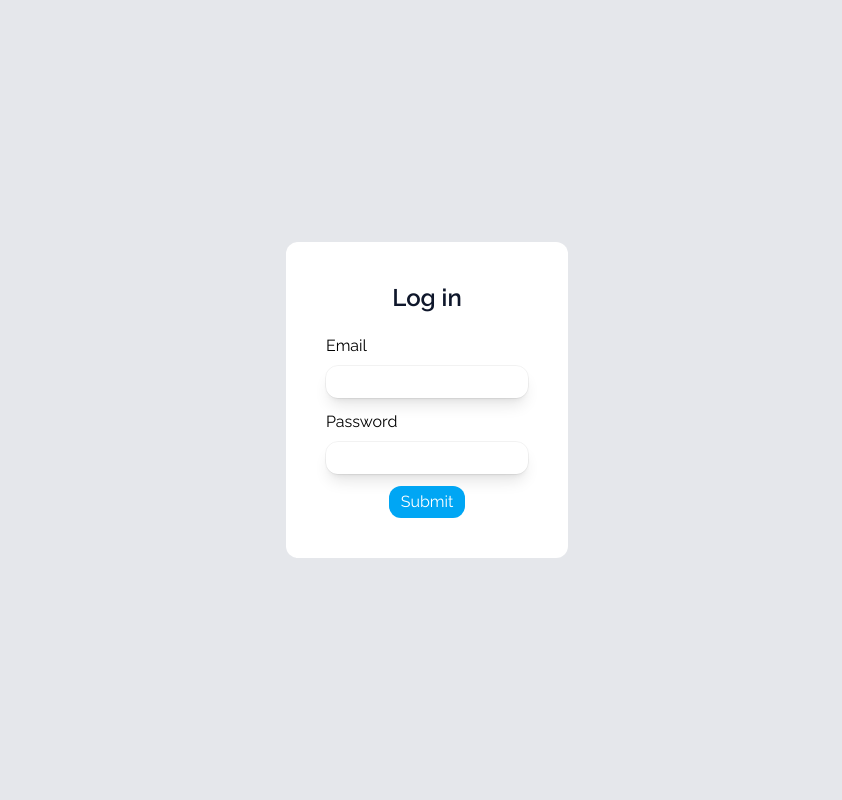
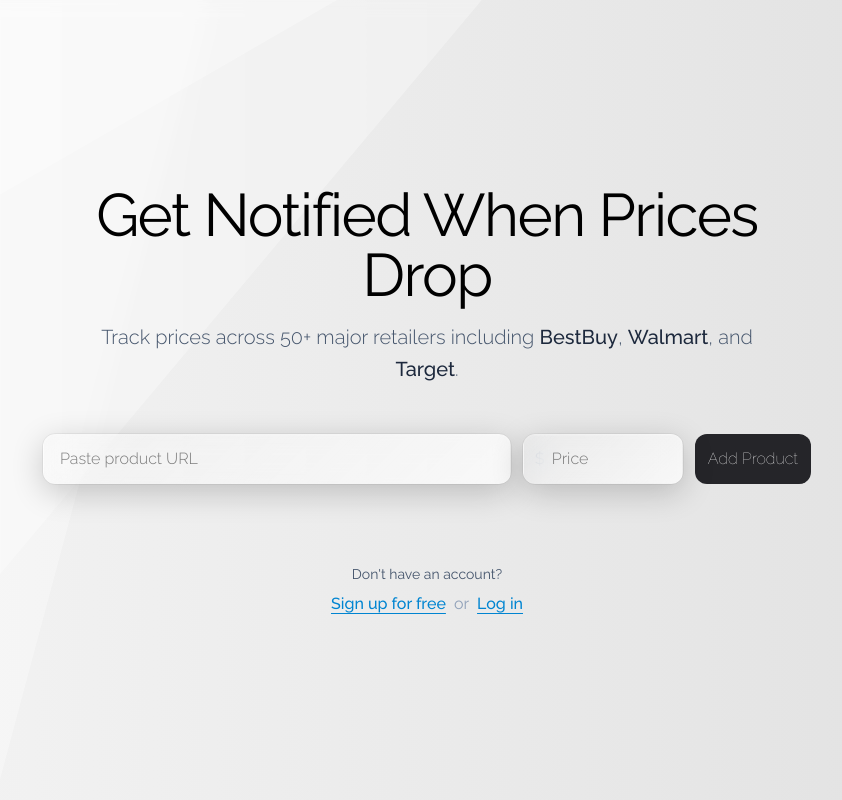
Before and after one commit to Irving999/price-sparrow, a React (Vite) app in the folder client/: page / in a window 1280 px wide. Before the commit this address led to /login. Shown: the whole page, without its empty margins (213-1055 px from the left). Built offline with nearby package versions, Linux system fonts and the light colour scheme; no server answers; sample sign-in values are in the browser's storage.

Commit message:
create a landing page and change Dashboard UI

```diff
--- a/client/src/App.jsx
+++ b/client/src/App.jsx
@@ -6,6 +6,7 @@ import NotFound from "./pages/NotFound"
 import ProtectedRoute from "./components/ProtectedRoute"
 import Watches from "./pages/Watches"
 import Watch from "./pages/Watch"
+import Landing from "./pages/Landing"
 
 function App() {
   return (
@@ -13,9 +14,11 @@ function App() {
       <AuthProvider>
         <Routes>
           <Route
-            path="/"
+            path="/dashboard"
             element={
-              <Dashboard />
+              <ProtectedRoute>
+                <Dashboard />
+              </ProtectedRoute>
             }
           />
           <Route
@@ -34,6 +37,7 @@ function App() {
               </ProtectedRoute>
             }
           />
+          <Route path="/" element={<Landing />} />
           <Route path="/login" element={<Login />} />
           <Route path="*" element={<NotFound />} />
         </Routes>
--- a/client/src/components/ProtectedRoute.jsx
+++ b/client/src/components/ProtectedRoute.jsx
@@ -11,7 +11,7 @@ export default function ProtectedRoute({ children }) {
         )
     }
     if (!isAuthenticated) {
-        return <Navigate to="/login" />
+        return <Navigate to="/" />
     }
 
     return children
--- a/client/src/components/StoreMarquee.jsx
+++ b/client/src/components/StoreMarquee.jsx
@@ -13,7 +13,7 @@ export default function StoreMarquee() {
     if (stores.length === 0) return null
 
     return (
-        <div className="mt-24 w-screen overflow-hidden">
+        <div className="mb-12 w-screen overflow-hidden">
             <p className="text-center text-xs font-semibold text-slate-400 uppercase tracking-[0.2em] mb-8">
                 Supported Retailers
             </p>
--- a/client/src/context/AuthContext.jsx
+++ b/client/src/context/AuthContext.jsx
@@ -14,14 +14,14 @@ export function AuthProvider({ children }) {
         localStorage.setItem("token", newToken)
         setToken(newToken)
         setUser(user)
-        navigate("/")
+        navigate("/dashboard")
     }
 
     const logout = () => {
         localStorage.removeItem("token")
         setToken(null)
         setUser(null)
-        navigate("/login")
+        navigate("/")
     }
 
     useEffect(() => {
--- a/client/src/pages/Dashboard.jsx
+++ b/client/src/pages/Dashboard.jsx
@@ -1,9 +1,6 @@
 import { useState } from "react"
 import Navbar from "../components/Navbar"
 import { useAuth } from "../context/AuthContext"
-import { useNavigate } from "react-router-dom";
-import AnimatedBackground from "../components/AnimatedBackground"
-import StoreMarquee from "../components/StoreMarquee"
 
 export default function Dashboard() {
     const [url, setUrl] = useState("")
@@ -13,14 +10,9 @@ export default function Dashboard() {
     const [submitLoading, setSubmitLoading] = useState(false)
 
     const { token, isAuthenticated } = useAuth()
-    const navigate = useNavigate()
 
     const handleSubmit = async (e) => {
         e.preventDefault()
-
-        if (!isAuthenticated) {
-            navigate("/login")
-        }
 
         if (!url || !price) {
             setError("Fields cannot be empty")
@@ -64,16 +56,16 @@ export default function Dashboard() {
     }
 
     return (
-        <AnimatedBackground fromStart={true}>
-            <div className="relative flex z-10 flex-1 flex-col items-center min-h-screen px-4 sm:px-6">
-                <Navbar />
-                <div className="my-24 sm:mt-40 w-full max-w-3xl">
+        <div className="relative flex z-10 flex-1 flex-col justify-between items-center min-h-screen px-4 sm:px-6">
+            {isAuthenticated && <Navbar />}
+
+            <div className={`${isAuthenticated ? 'my-24 sm:mt-40' : 'my-auto'} w-full max-w-3xl`}>
                 <h1 className="text-4xl sm:text-5xl md:text-6xl text-center mb-4 tracking-tight">
-                        Get Notified When Prices Drop
+                    Start tracking your next purchase
                 </h1>
 
                 <h2 className="text-lg sm:text-xl text-slate-600 font-light text-center mb-12 max-w-2xl mx-auto leading-relaxed">
-                        Track prices across 50+ major retailers including <span className="font-medium text-slate-800">BestBuy</span>, <span className="font-medium text-slate-800">Walmart</span>, and <span className="font-medium text-slate-800">Target</span>.
+                    Simply enter a url of any of the supported retail stores
                 </h2>
 
                 <div className="mt-8 sm:mt-12">
@@ -113,8 +105,6 @@ export default function Dashboard() {
                     {error && <p className="text-red-500 text-sm font-medium text-center animate-in fade-in duration-300">{error}</p>}
                 </div>
             </div>
-                <StoreMarquee/>
         </div>
-        </AnimatedBackground>
     )
 }
--- /dev/null
+++ b/client/src/pages/Landing.jsx
@@ -0,0 +1,144 @@
+import { useState } from "react"
+import Navbar from "../components/Navbar"
+import { useAuth } from "../context/AuthContext"
+import { useNavigate } from "react-router-dom";
+import AnimatedBackground from "../components/AnimatedBackground"
+import StoreMarquee from "../components/StoreMarquee"
+
+export default function Dashboard() {
+    const [url, setUrl] = useState("")
+    const [price, setPrice] = useState("")
+    const [error, setError] = useState("")
+    const [success, setSuccess] = useState("")
+    const [submitLoading, setSubmitLoading] = useState(false)
+
+    const { token, isAuthenticated } = useAuth()
+    const navigate = useNavigate()
+
+    console.log("visited")
+
+    const handleSubmit = async (e) => {
+        e.preventDefault()
+
+        if (!isAuthenticated) {
+            navigate("/login")
+            return
+        }
+
+        if (!url || !price) {
+            setError("Fields cannot be empty")
+            setSuccess("")
+            return
+        }
+
+        setSubmitLoading(true)
+        try {
+            const response = await fetch("http://localhost:3000/api/me/watches", {
+                method: "POST",
+                headers: {
+                    "Content-Type": "application/json",
+                    "Authorization": `Bearer ${token}`
+                },
+                body: JSON.stringify({
+                    url,
+                    targetPrice: Number(price)
+                })
+            })
+
+            const data = await response.json()
+
+            if (!response.ok) {
+                setError(data.error || "Something went wrong")
+                setSuccess("")
+                setSubmitLoading(false)
+                return
+            }
+
+            setSuccess("Item successfully tracked!")
+            setError("")
+            setUrl("")
+            setPrice("")
+            setSubmitLoading(false)
+        } catch (error) {
+            setError("Server error")
+            setSubmitLoading(false)
+            console.error(error)
+        }
+    }
+
+    return (
+        <AnimatedBackground>
+            <div className="relative flex z-10 flex-1 flex-col justify-between items-center min-h-screen px-4 sm:px-6">
+                {isAuthenticated && <Navbar />}
+
+                <div className={`${isAuthenticated ? 'my-24 sm:mt-40' : 'my-auto'} w-full max-w-3xl`}>
+                    <h1 className="text-4xl sm:text-5xl md:text-6xl text-center mb-4 tracking-tight">
+                        Get Notified When Prices Drop
+                    </h1>
+
+                    <h2 className="text-lg sm:text-xl text-slate-600 font-light text-center mb-12 max-w-2xl mx-auto leading-relaxed">
+                        Track prices across 50+ major retailers including <span className="font-medium text-slate-800">BestBuy</span>, <span className="font-medium text-slate-800">Walmart</span>, and <span className="font-medium text-slate-800">Target</span>.
+                    </h2>
+                    <div className="mt-8 sm:mt-12">
+                        <form
+                            className="flex flex-col sm:flex-row gap-3 w-full items-stretch"
+                            onSubmit={handleSubmit}
+                        >
+                            <input
+                                type="text"
+                                placeholder="Paste product URL"
+                                value={url}
+                                onChange={(e) => setUrl(e.target.value)}
+                                className="glass font-light w-full sm:flex-1 px-4 py-3 rounded-xl focus:ring-2 focus:ring-sky-500/50 shadow-sm outline outline-black/5 transition-all"
+                            />
+                            <div className="relative flex w-full sm:w-40">
+                                <span className="absolute left-3 top-1/2 -translate-y-1/2 text-slate-400">$</span>
+                                <input
+                                    type="number"
+                                    placeholder="Price"
+                                    value={price}
+                                    onChange={(e) => setPrice(e.target.value)}
+                                    className="glass font-light w-full pl-7 pr-4 py-3 rounded-xl focus:ring-2 focus:ring-sky-500/50 shadow-sm outline outline-black/5 transition-all"
+                                />
+                            </div>
+                            <button
+                                className="w-full font-thin sm:w-auto text-white bg-[#252529] border-1 border-transparent hover:bg-transparent hover:border-1 hover:text-black hover:border-black py-2 sm:py-1 px-4 sm:px-3 rounded-xl cursor-pointer transition-colors duration-200 font-medium"
+                                type="submit"
+                                disabled={submitLoading}
+                            >
+                                {submitLoading ? "Adding..." : "Add Product"}
+                            </button>
+                        </form>
+                    </div>
+                    <div className="mt-6 min-h-[24px]">
+                        {success && <p className="text-green-600 text-sm font-medium text-center animate-in fade-in duration-300">{success}</p>}
+                        {error && <p className="text-red-500 text-sm font-medium text-center animate-in fade-in duration-300">{error}</p>}
+                    </div>
+                    {!isAuthenticated && (
+                        <div className="mt-8 text-center">
+                            <p className="text-slate-600 text-sm mb-2">
+                                Don't have an account?
+                            </p>
+                            <div className="flex gap-2 items-center justify-center">
+                                <button
+                                    onClick={() => navigate("/signup")}
+                                    className="text-sky-600 hover:text-sky-700 font-medium underline underline-offset-4 transition-colors"
+                                >
+                                    Sign up for free
+                                </button>
+                                <span className="text-slate-400">or</span>
+                                <button
+                                    onClick={() => navigate("/login")}
+                                    className="text-sky-600 hover:text-sky-700 font-medium underline underline-offset-4 transition-colors"
+                                >
+                                    Log in
+                                </button>
+                            </div>
+                        </div>
+                    )}
+                </div>
+                <StoreMarquee/>
+            </div>
+        </AnimatedBackground>
+    )
+}
```
Also changed, not shown: client/src/components/Navbar.jsx (+4 -4 lines). Lines whose indentation alone changed are shown as unchanged.
